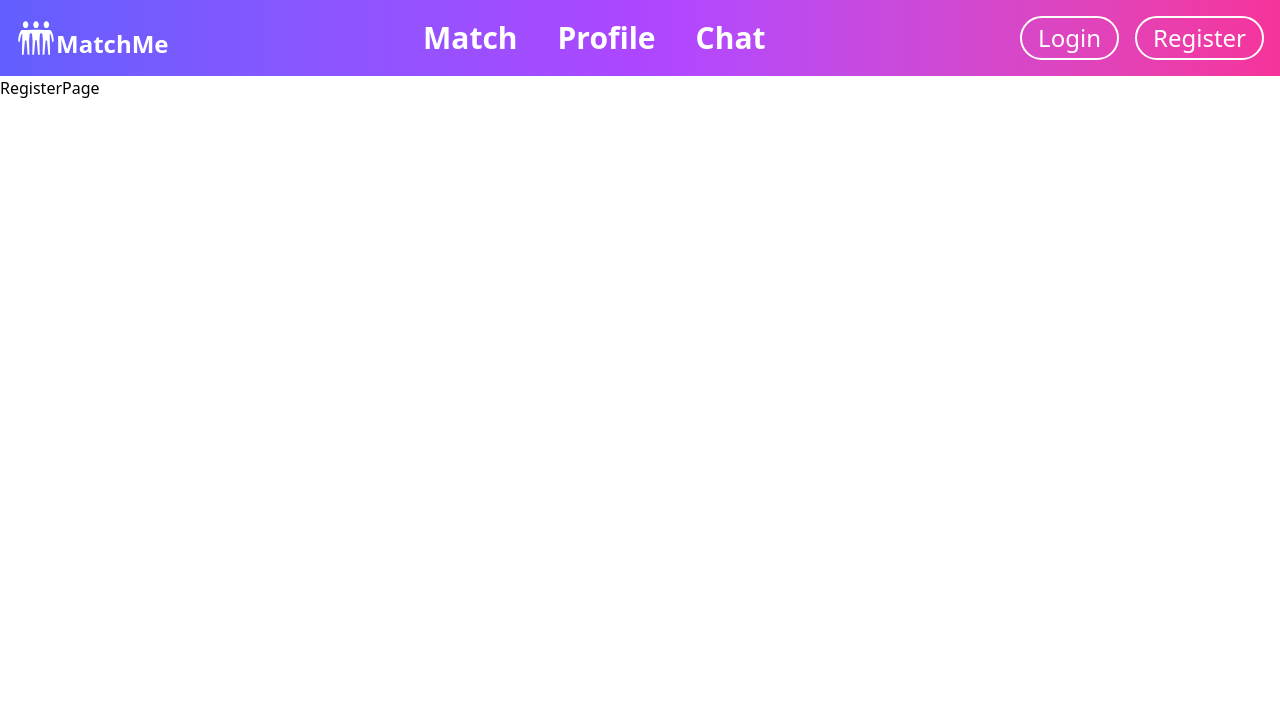
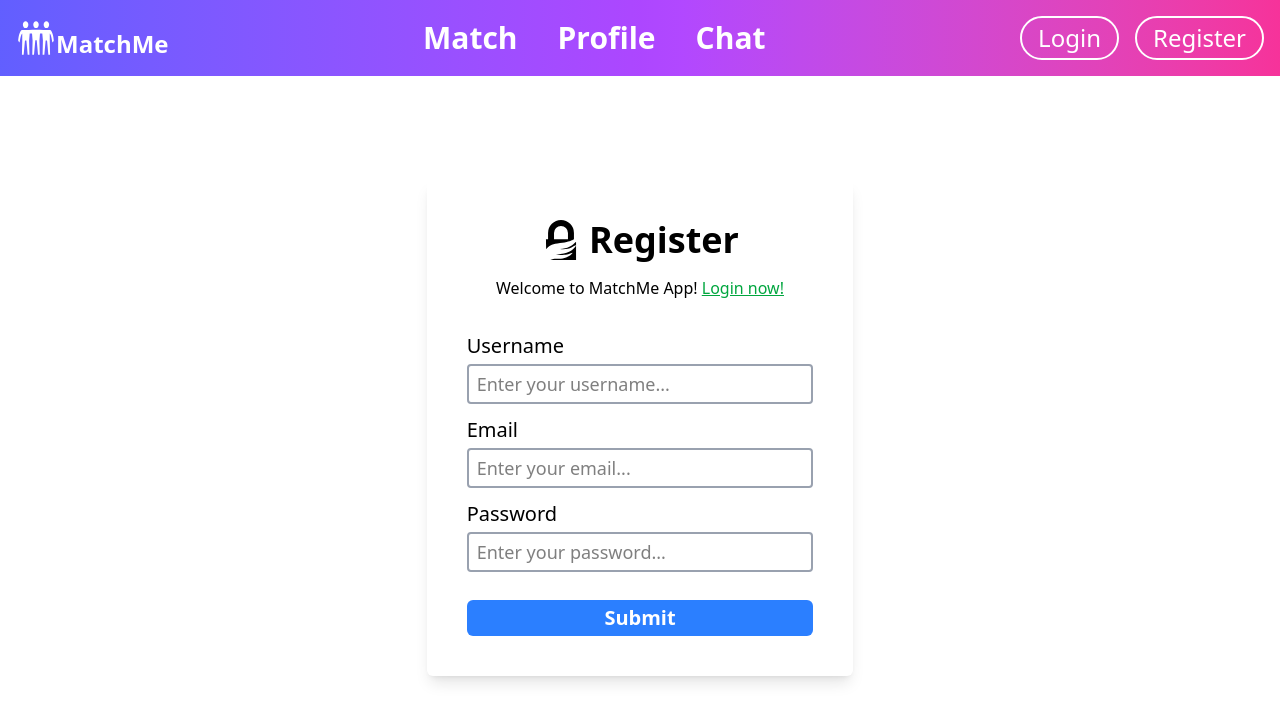
Before and after one commit to phucpham09/frontend-matchme-nextjs, a Next.js app: page /register in a window 1280 px wide. Shown: the top 722 px of the page. Built offline with nearby package versions, Linux system fonts and the light colour scheme.

Commit message:
feat(authUI): implementing UI with login and register page

```diff
--- a/src/app/(auth)/login/page.tsx
+++ b/src/app/(auth)/login/page.tsx
@@ -1,7 +1,39 @@
+import Link from "next/link";
 import React from "react";
+import { SiGnuprivacyguard } from "react-icons/si";
+const LoginPage = () => {
+  return (
+    <div className="flex justify-center items-center h-[calc(100vh-6rem)]">
+      {/*container */}
+      <div className="flex flex-col gap-y-8 shadow-lg p-10 rounded-md w-2/3 sm:w-2/6">
+        {/* header (title, logo login)*/}
+        <div className="flex flex-col items-center justify-center gap-y-4">
+          <div className="flex justify-center items-center gap-x-2">
+            <SiGnuprivacyguard size={"40px"}/>
+            <h1 className="text-4xl font-semibold">Login</h1>
+          </div>
+          <p className="text-center">
+            Welcome to MatchMe App! <span><Link href={"/register"} className="text-green-600 underline">Register now!</Link></span>
+          </p>
+        </div>
 
-const LoginPage = () => {
-  return <div>LoginPage</div>;
+        {/* body (form)*/}
+        <div>
+          <form className="flex flex-col gap-y-3">
+            <div className="flex flex-col gap-y-1">
+              <label className="sm:text-xl text-lg">Email</label>
+              <input className="border-gray-400 rounded-sm border-2 text-md sm:text-lg py-1 px-2" placeholder="Enter your email..."/>
+            </div>
+            <div className="flex flex-col gap-y-1">
+              <label className="sm:text-xl text-lg">Password</label>
+              <input className="border-gray-400 rounded-sm border-2 text-md sm:text-lg py-1 px-2" placeholder="Enter your password..."/>
+            </div>
+            <button className="mt-4 py-1 font-semibold rounded-md bg-blue-500 text-white text-lg sm:text-xl">Submit</button>
+          </form>
+        </div>
+      </div>
+    </div>
+  );
 };
 
 export default LoginPage;
--- a/src/app/(auth)/register/page.tsx
+++ b/src/app/(auth)/register/page.tsx
@@ -1,7 +1,59 @@
 import React from "react";
+import Link from "next/link";
+import { SiGnuprivacyguard } from "react-icons/si";
+const RegisterPage = () => {
+  return (
+    <div className="flex justify-center items-center h-[calc(100vh-6rem)]">
+      {/*container */}
+      <div className="flex flex-col gap-y-8 shadow-lg p-10 rounded-md w-2/3 sm:w-2/6">
+        {/* header (title, logo login)*/}
+        <div className="flex flex-col items-center justify-center gap-y-4">
+          <div className="flex justify-center items-center gap-x-2">
+            <SiGnuprivacyguard size={"40px"} />
+            <h1 className="text-4xl font-semibold">Register</h1>
+          </div>
+          <p className="text-center">
+            Welcome to MatchMe App!{" "}
+            <span>
+              <Link href={"/login"} className="text-green-600 underline">
+                Login now!
+              </Link>
+            </span>
+          </p>
+        </div>
 
-const RegisterPage = () => {
-  return <div>RegisterPage</div>;
+        {/* body (form)*/}
+        <div>
+          <form className="flex flex-col gap-y-3">
+            <div className="flex flex-col gap-y-1">
+              <label className="sm:text-xl text-lg">Username</label>
+              <input
+                className="border-gray-400 rounded-sm border-2 text-md sm:text-lg py-1 px-2"
+                placeholder="Enter your username..."
+              />
+            </div>
+            <div className="flex flex-col gap-y-1">
+              <label className="sm:text-xl text-lg">Email</label>
+              <input
+                className="border-gray-400 rounded-sm border-2 text-md sm:text-lg py-1 px-2"
+                placeholder="Enter your email..."
+              />
+            </div>
+            <div className="flex flex-col gap-y-1">
+              <label className="sm:text-xl text-lg">Password</label>
+              <input
+                className="border-gray-400 rounded-sm border-2 text-md sm:text-lg py-1 px-2"
+                placeholder="Enter your password..."
+              />
+            </div>
+            <button className="mt-4 py-1 font-semibold rounded-md bg-blue-500 text-white text-lg sm:text-xl">
+              Submit
+            </button>
+          </form>
+        </div>
+      </div>
+    </div>
+  );
 };
 
 export default RegisterPage;
--- /dev/null
+++ b/src/app/chat/page.tsx
@@ -0,0 +1,9 @@
+import React from 'react'
+
+const ChatPage = () => {
+  return (
+    <div>ChatPage</div>
+  )
+}
+
+export default ChatPage
--- /dev/null
+++ b/src/app/match/page.tsx
@@ -0,0 +1,9 @@
+import React from 'react'
+
+const MatchPage = () => {
+  return (
+    <div>MatchPage</div>
+  )
+}
+
+export default MatchPage
--- a/src/app/page.tsx
+++ b/src/app/page.tsx
@@ -1,3 +1,15 @@
+import Link from "next/link";
+
 export default function Home() {
-  return <div className="">Hello</div>;
+  return (
+    <div className="flex flex-col items-center justify-center h-[calc(100vh-6rem)] gap-y-4">
+      <p className="text-2xl text-gray-600">Welcome to MatchMe App</p>
+      <Link
+        href={"/login"}
+        className="border font-semibold text-2xl text-gray-400 px-3 py-1 rounded-full cursor-pointer"
+      >
+        Get started!
+      </Link>
+    </div>
+  );
 }
--- /dev/null
+++ b/src/app/profile/page.tsx
@@ -0,0 +1,7 @@
+import React from "react";
+
+const ProfilePage = () => {
+  return <div>ProfilePage</div>;
+};
+
+export default ProfilePage;
--- a/src/components/Navbar/TopNav.tsx
+++ b/src/components/Navbar/TopNav.tsx
@@ -3,6 +3,11 @@ import Link from "next/link";
 import React, { useState } from "react";
 import { GiThreeFriends } from "react-icons/gi";
 import { IoMenu } from "react-icons/io5";
+import { IoClose } from "react-icons/io5";
+import { LuHandshake } from "react-icons/lu";
+import { CgProfile } from "react-icons/cg";
+import { MdOutlineMessage } from "react-icons/md";
+
 const TopNav = () => {
   const [isMenu, setIsMenu] = useState(false);
   return (
@@ -14,25 +19,25 @@ const TopNav = () => {
       />
       <div className="flex justify-center items-center max-sm:w-11/12">
         <GiThreeFriends size={"40px"} className="text-white" />
-        <h1 className="text-white text-2xl font-semibold place-self-end">
-          MatchMe
+        <h1 className="text-white text-2xl font-semibold place-self-end cursor-pointer">
+          <Link href={"/"}>MatchMe</Link>
         </h1>
       </div>
       <div className="sm:flex gap-x-10 justify-center items-center hidden">
         <Link
-          href={""}
+          href={"/match"}
           className="text-3xl font-semibold text-white cursor-pointer"
         >
           Match
         </Link>
         <Link
-          href={""}
+          href={"/profile"}
           className="text-3xl font-semibold text-white cursor-pointer"
         >
           Profile
         </Link>
         <Link
-          href={""}
+          href={"/chat"}
           className="text-3xl font-semibold text-white cursor-pointer"
         >
           Chat
@@ -40,13 +45,13 @@ const TopNav = () => {
       </div>
       <div className="sm:flex justify-center items-center gap-x-4 hidden">
         <Link
-          href={""}
+          href={"/login"}
           className="border-white border-2 text-white rounded-full px-4 py-1 text-2xl"
         >
           Login
         </Link>
         <Link
-          href={""}
+          href={"/register"}
           className="border-white border-2 text-white rounded-full px-4 py-1 text-2xl"
         >
           Register
@@ -54,39 +59,45 @@ const TopNav = () => {
       </div>
 
       <div
-        className={`fixed top-0 left-0 w-2/3 h-full bg-white shadow-lg transition-transform duration-300 ease-in-out ${
+        className={`fixed top-0 left-0 h-full w-2/3 bg-white shadow-lg transition-transform duration-300 ease-in-out ${
           isMenu ? "translate-x-0" : "-translate-x-full"
         } sm:hidden`}
       >
-        <button
-          className="absolute top-4 right-4 text-black text-3xl"
+        <IoClose
+          className="absolute top-4 right-4"
+          size={"40px"}
           onClick={() => setIsMenu(!isMenu)}
-        >
-          ✖
-        </button>
-        <nav className="flex flex-col mt-16 space-y-6 text-center text-black text-2xl font-semibold">
-          <Link href="" className="block">
+        />
+        <div className="mt-18 flex flex-col items-center gap-y-4">
+          <div className="flex justify-center items-center gap-x-1">
+            <LuHandshake size={"25px"} />
+            <Link href={"/match"} className="text-2xl ">
               Match
             </Link>
-          <Link href="" className="block">
+          </div>
+          <div className="flex justify-center items-center gap-x-1">
+            <CgProfile size={"25px"} />
+            <Link href={"/profile"} className="text-2xl ">
               Profile
             </Link>
-          <Link href="" className="block">
+          </div>
+          <div className="flex justify-center items-center gap-x-1">
+            <MdOutlineMessage size={"25px"} />
+            <Link href={"/chat"} className="text-2xl ">
               Chat
             </Link>
-          <Link
-            href=""
-            className="border-black border-2 rounded-full px-4 py-2 mt-4"
-          >
+          </div>
+          <div className="flex justify-center items-center border-2 py-2 px-12 rounded-full">
+            <Link href={"/login"} className="text-2xl ">
               Login
             </Link>
-          <Link
-            href=""
-            className="border-black border-2 rounded-full px-4 py-2"
-          >
+          </div>
+          <div className="flex justify-center items-center border-2 py-2 px-8 rounded-full">
+            <Link href={"/register"} className="text-2xl ">
               Register
             </Link>
-        </nav>
+          </div>
+        </div>
       </div>
     </div>
   );
```
Lines whose indentation alone changed are shown as unchanged.
